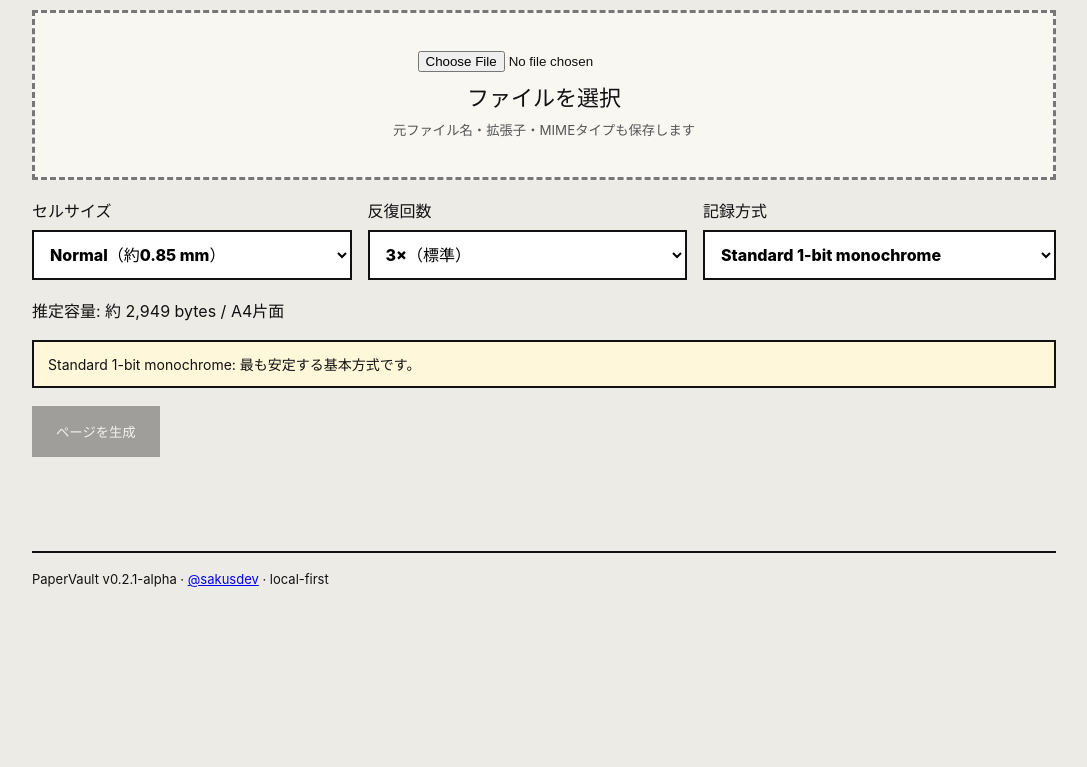
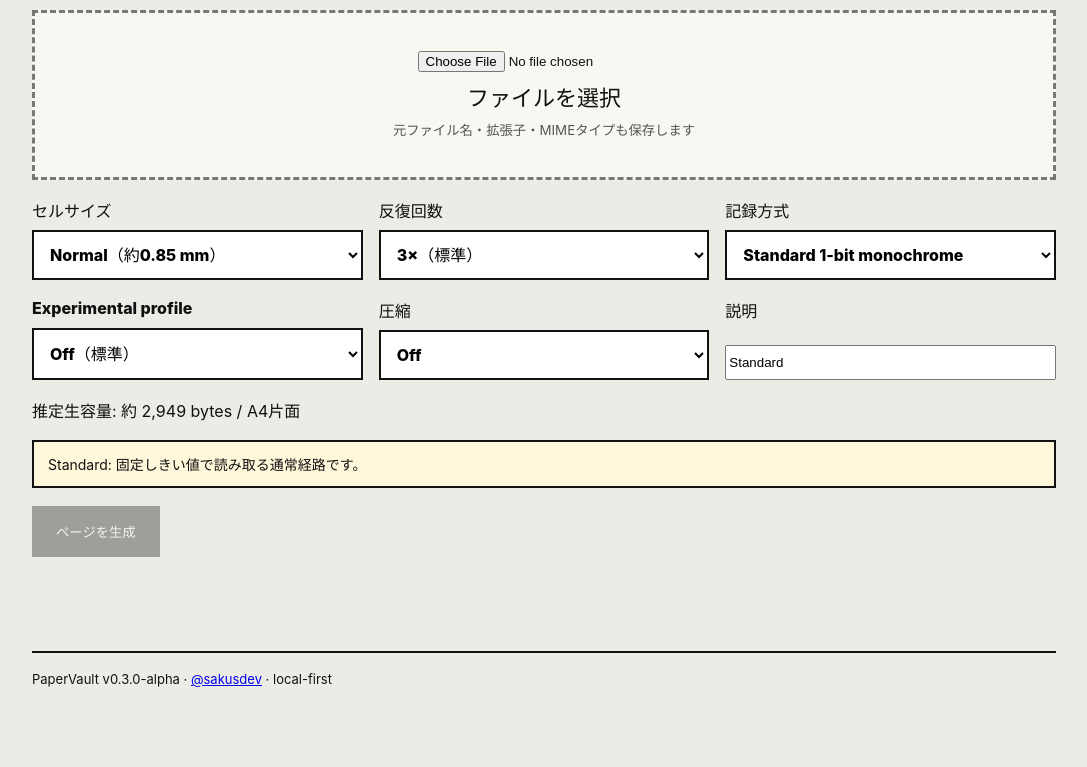
Before and after one commit to sakusdev/PaperVault, a website built with Vite: page index.html in a window 1280 px wide. Shown: the part 597-1364 px from the top of the page, without its empty margins (96-1183 px from the left). Before the commit the page ends 1264 px from the top, so only its background shows below. Built offline with nearby package versions, Linux system fonts and the light colour scheme.

Commit message:
feat: enable optional experimental optimization pipeline

```diff
--- a/index.html
+++ b/index.html
@@ -1 +1 @@
-<!doctype html><html lang="ja"><head><meta charset="UTF-8"><meta name="viewport" content="width=device-width,initial-scale=1"><meta name="theme-color" content="#111111"><title>PaperVault Alpha</title></head><body><div id="app"></div><script type="module" src="/src/app-v4.ts"></script></body></html>
+<!doctype html><html lang="ja"><head><meta charset="UTF-8"><meta name="viewport" content="width=device-width,initial-scale=1"><meta name="theme-color" content="#111111"><title>PaperVault Alpha</title></head><body><div id="app"></div><script type="module" src="/src/app-v5.ts"></script></body></html>
```
